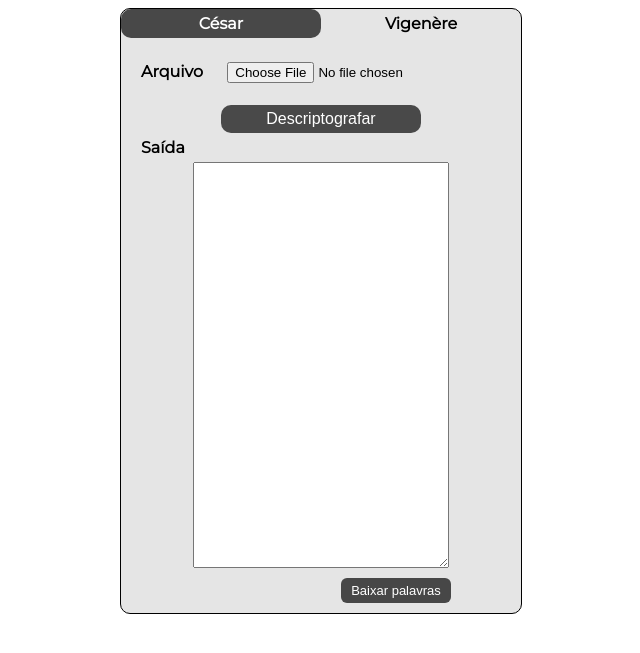
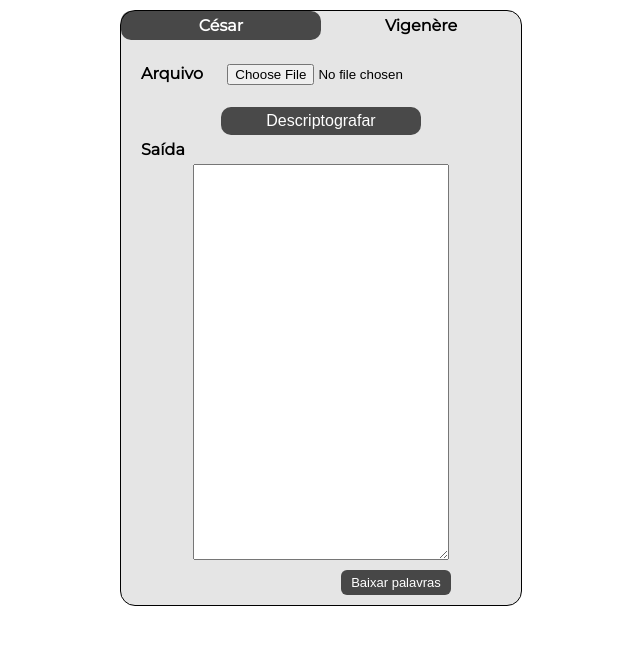
Before and after one commit to RenanMetzen/Tarefa2-Criptografia--PHP, a PHP site: page / in a window 1280 px wide. Shown: the top 653 px of the page, without its empty margins (319-959 px from the left). Run offline with PHP 8.4, Linux system fonts and the light colour scheme.

Commit message:
css completo

```diff
--- a/style.css
+++ b/style.css
@@ -1,9 +1,8 @@
 @import url('https://fonts.googleapis.com/css?family=Montserrat');
-
 body {
   font-family: montserrat;
   box-sizing: border-box;
-  padding: 0;
+  margin: 0;
   background-color: #ffffff;
 }
 form{
@@ -11,9 +10,9 @@ form{
   display:flex;
   flex-direction:column;
   width:400px;
-  margin:0 auto;
+  margin:10px auto 0;
   border:solid;
-  border-radius: 10px;
+  border-radius: 15px;
   border-width: 1px;
 }
 input[type=radio] {
@@ -77,6 +76,6 @@ button:disabled{
 }
 textarea{
   margin:0 auto;
-  height:400px;
+  height:390px;
   width:250px;
 }
```
